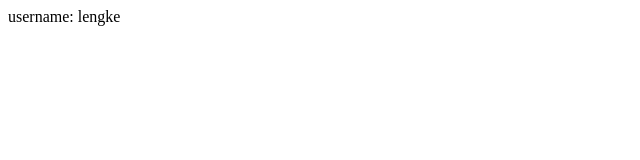
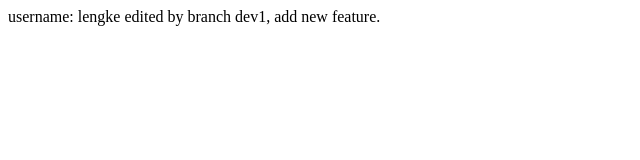
Before and after one commit to lengke/learngit, a plain HTML site: page user.html in a window 1280 px wide. Shown: the whole page, without its empty margins (0-640 px from the left). Drawn offline with Linux system fonts and the light colour scheme.

Commit message:
edit user on dev1

```diff
--- a/user.html
+++ b/user.html
@@ -7,5 +7,7 @@
 
 username: lengke
 
+edited by branch dev1, add new feature.
+
 </body>
 </html>
```
